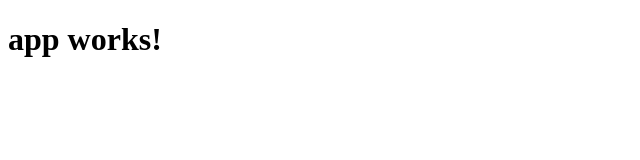
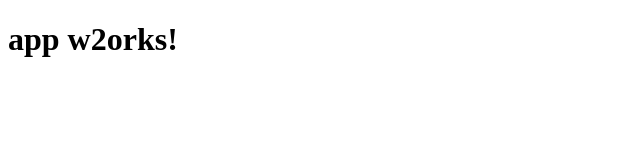
Before and after one commit to saisthota/angular2, an Angular app in the folder first-app/: page / in a window 1280 px wide. Shown: the top 160 px of the page, without its empty margins (0-640 px from the left). Built offline with nearby package versions, Linux system fonts and the light colour scheme.

Commit message:
Import First Component

```diff
--- a/first-app/src/app/app.component.ts
+++ b/first-app/src/app/app.component.ts
@@ -6,5 +6,5 @@ import { Component } from '@angular/core';
   styleUrls: ['./app.component.css']
 })
 export class AppComponent {
-  title = 'app works!';
+  title = 'app w2orks!';
 }
```
